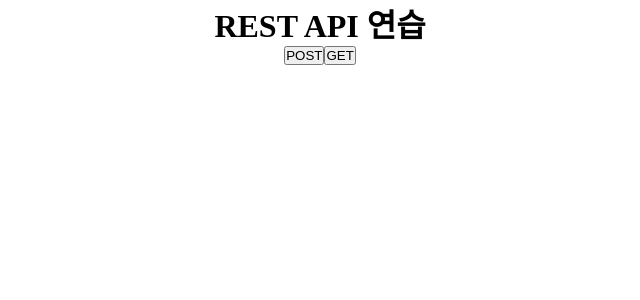
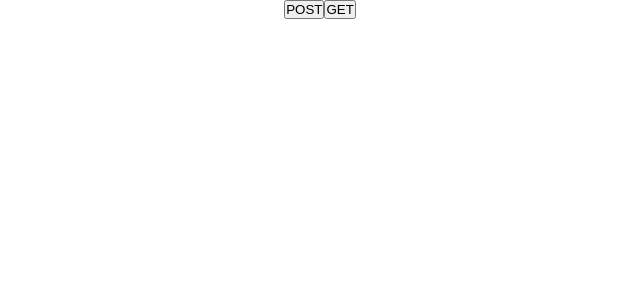
Before and after one commit to ppakjae/buildup, a React (Create React App) app in the folder buildupproject/frontend/: page /rest_api in a window 1280 px wide. Shown: the top 300 px of the page, without its empty margins (320-960 px from the left). Built offline with nearby package versions, Linux system fonts and the light colour scheme; a web font is replaced by a local one.

Commit message:
test merge

```diff
--- a/buildupproject/frontend/src/RestAPI.js
+++ b/buildupproject/frontend/src/RestAPI.js
@@ -7,7 +7,7 @@ function RestAPI() {
 
     return (
       <>
-        <h1>REST API 연습</h1>
+
         <div className="btn-primary">
           <button
             onClick={() => {
--- a/buildupproject/frontend/src/cmp/SimilarMember.jsx
+++ b/buildupproject/frontend/src/cmp/SimilarMember.jsx
@@ -47,7 +47,7 @@ const SimilarMember = () => {
               장정우
               <p className="score300">님</p>
             </p>
-            <button onClick={goMore} type="button" className="more score400">
+            <button onClick={getData} type="button" className="more score400">
               더보기
             </button>
           </div>
```
Also changed, not shown: 1 other file (tests, documents, lock files or other folders).
